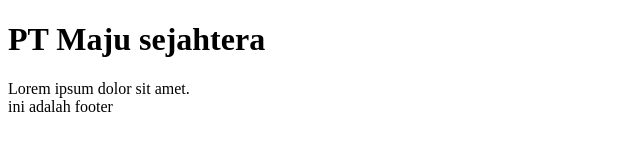
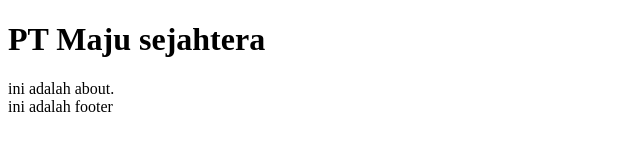
Before and after one commit to ciptaan27/CompanyProfile, a plain HTML site: page about.html in a window 1280 px wide. Shown: the whole page, without its empty margins (0-640 px from the left). Drawn offline with Linux system fonts and the light colour scheme.

Commit message:
Update about.html

```diff
--- a/about.html
+++ b/about.html
@@ -8,7 +8,7 @@
 <body>
   <h1>PT Maju sejahtera</h1>
 
-  <div>Lorem ipsum dolor sit amet.</div>
+  <div> ini adalah about.</div>
 
   <footer>ini adalah footer</footer>
 </body>
```
